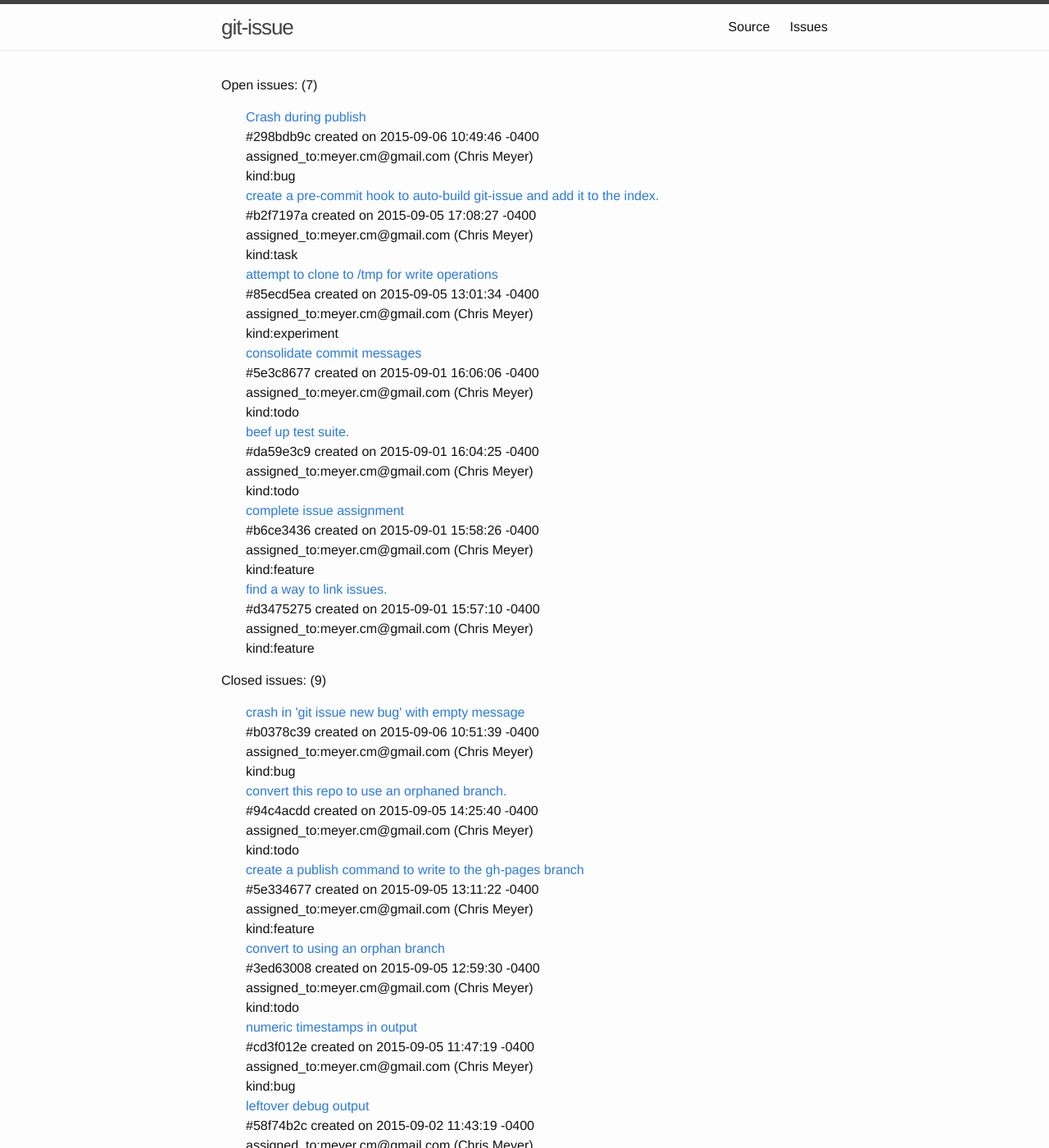
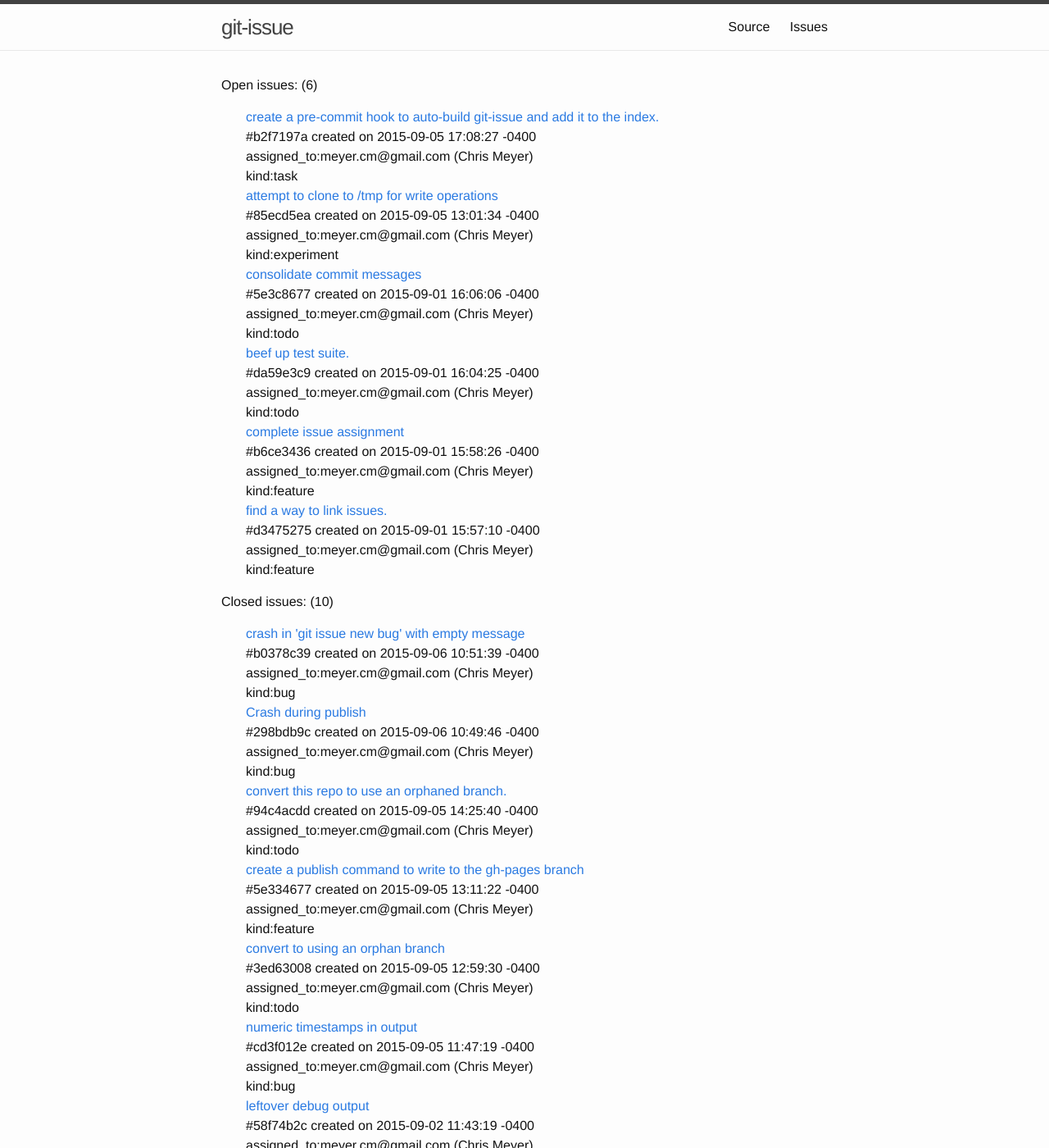
Before and after one commit to meyercm/git-issue, a Jekyll site: the page built from issues/index.html, in a window 1280 px wide and 1400 px high. Shown: the whole window at 82% size. Built offline with Jekyll 4.4.1, drawn with Linux system fonts in a browser that asks for light colours; some of the changed text lies outside the part shown.

Commit message:
git-issue publish issues

```diff
--- a/issues/index.html
+++ b/issues/index.html
@@ -3,23 +3,9 @@ layout: default
 title: Issues
 ---
 <div>
-  <p>Open issues: (7)</p>
+  <p>Open issues: (6)</p>
   <ul class="issue_list">
         <li>
-      <div class="issue_list_entry">
-        <a href="298bdb9c230a8455fe7b4ee986c5f1fb744295c9">Crash during publish</a>
-        <div class="issue_list_meta">
-          <span>
-            #298bdb9c created on 2015-09-06 10:49:46 -0400
-          </span>
-          <div class="tag_string">assigned_to:meyer.cm@gmail.com (Chris Meyer)</div>
-
-<div class="tag_string">kind:bug</div>
-
-        </div>
-      </div>
-    </li>
-    <li>
       <div class="issue_list_entry">
         <a href="b2f7197adbb06c15061a9e0a21105b1bb8818a78">create a pre-commit hook to auto-build git-issue and add it to the index.</a>
         <div class="issue_list_meta">
@@ -104,7 +90,7 @@ title: Issues
       </div>
     </li>
   </ul>
-  <p>Closed issues: (9)</p>
+  <p>Closed issues: (10)</p>
   <ul class="issue_list">
         <li>
       <div class="issue_list_entry">
@@ -112,6 +98,20 @@ title: Issues
         <div class="issue_list_meta">
           <span>
             #b0378c39 created on 2015-09-06 10:51:39 -0400
+          </span>
+          <div class="tag_string">assigned_to:meyer.cm@gmail.com (Chris Meyer)</div>
+
+<div class="tag_string">kind:bug</div>
+
+        </div>
+      </div>
+    </li>
+    <li>
+      <div class="issue_list_entry">
+        <a href="298bdb9c230a8455fe7b4ee986c5f1fb744295c9">Crash during publish</a>
+        <div class="issue_list_meta">
+          <span>
+            #298bdb9c created on 2015-09-06 10:49:46 -0400
           </span>
           <div class="tag_string">assigned_to:meyer.cm@gmail.com (Chris Meyer)</div>
 
@@ -233,4 +233,5 @@ title: Issues
       </div>
     </li>
   </ul>
+  <p class="generation_time">Generated at 2015-09-06 12:23:33 -0400</p>
 </div>
```
Also changed, not shown: issues/298bdb9c230a8455fe7b4ee986c5f1fb744295c9/index.md (+1 -1 lines).
